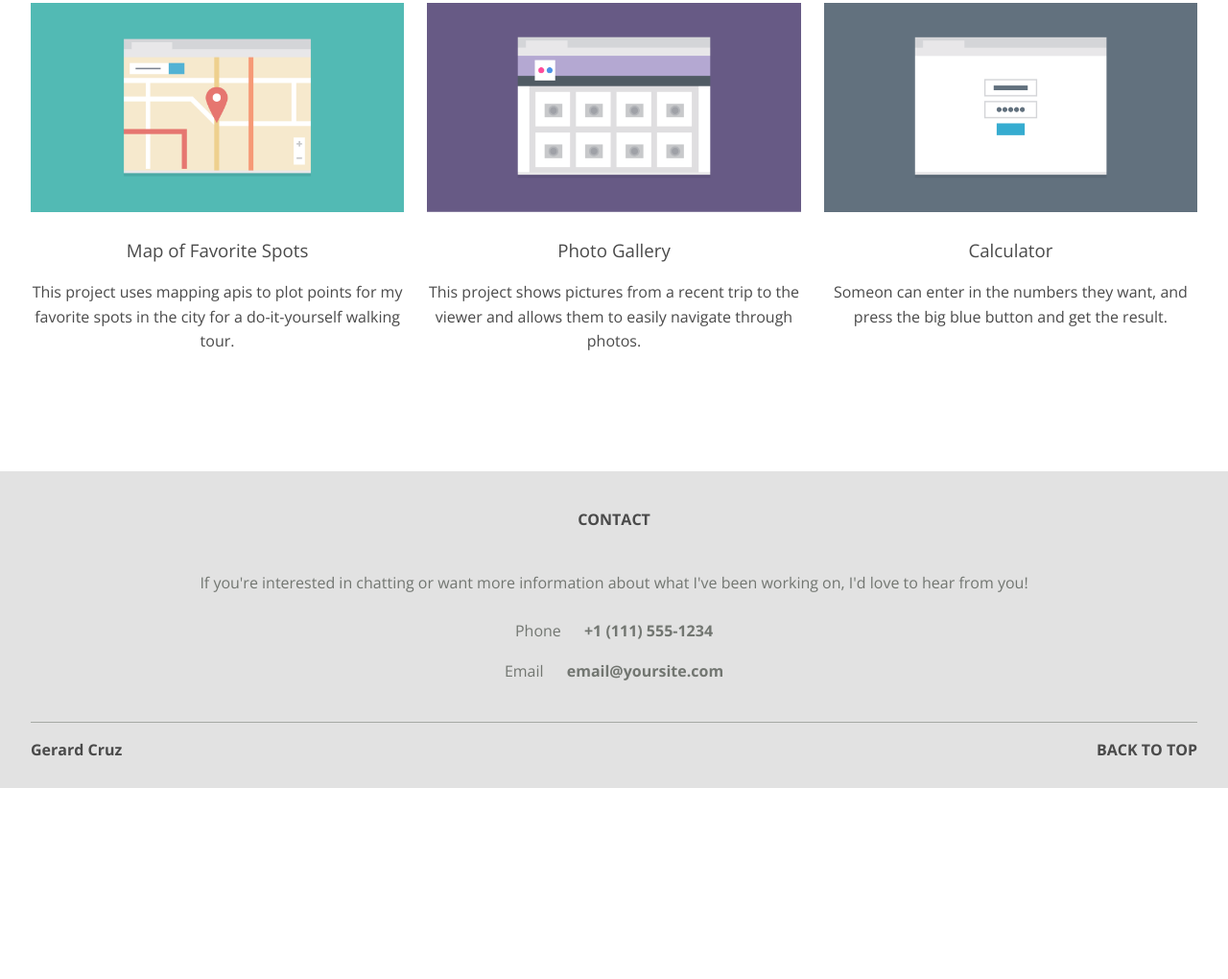
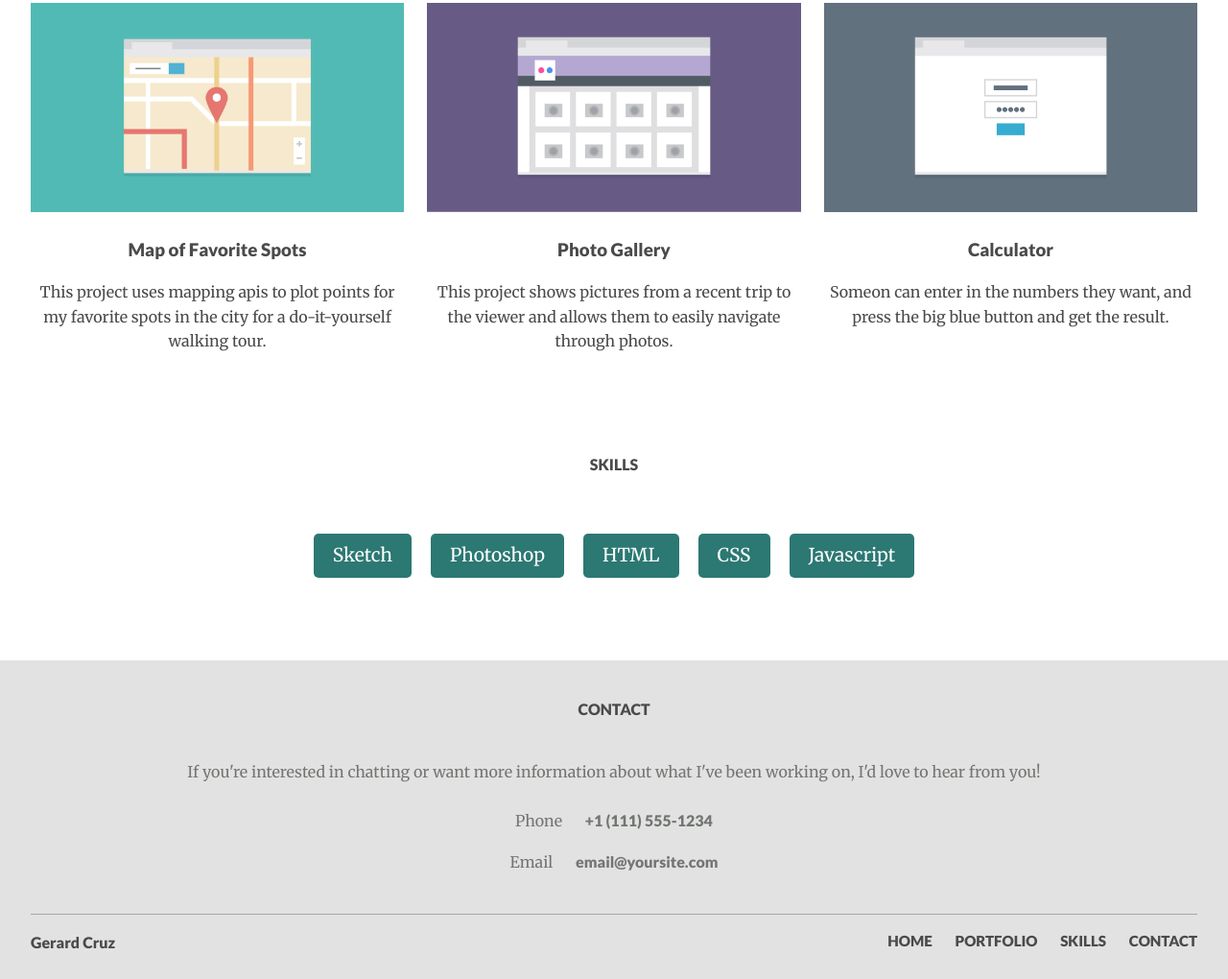
Before and after one commit to gerardbcruz/Techdegree-Unit-2, a plain HTML site: page index.html in a window 1280 px wide. Shown: the part 1055-2075 px from the top of the page at 96% size. Before the commit the page ends 1876 px from the top, so only its background shows below. Drawn offline with nearby package versions, Linux system fonts and the light colour scheme.

Commit message:
Added extra bg color and hover styles
Going for Exceeds grade

```diff
--- a/index.html
+++ b/index.html
@@ -1,10 +1,11 @@
 <!DOCTYPE html>
 
-<html>
+<html lang="en">
 <head>
   <title>Portfolio</title>
   <link rel="stylesheet" href="styles/styles.css">
-  <link href="https://fonts.googleapis.com/css?family=Open+Sans:400,700&display=swap" rel="stylesheet">
+  <link href="https://fonts.googleapis.com/css?family=Lato:400,900%7cMerriweather&display=swap" rel="stylesheet">
+  <meta charset="utf-8">
   <meta name="viewport" content="width=device-width, initial-scale=1.0">
 </head>
 
@@ -14,18 +15,20 @@
     <nav class="container clearfix">
       <h1>Gerard Cruz</h1>
       <ul>
-        <li>Home</li>
-        <li>Portfolio</li>
-        <li>Contact</li>
+        <li><a href="#">Home</a></li>
+        <li><a href="#portfolio">Portfolio</a></li>
+        <li><a href="#skills">Skills</a></li>
+        <li><a href="#contact">Contact</a></li>
       </ul>
     </nav>
-    <section class="header-info container clearfix">
+    <div class="header-info container clearfix">
       <img class="profile-image" src="images/responsive-layout-profile.png" alt="profile image">
       <p>Hi, my name is Gerard and I am a Front End Developer with a background in IT. My passion is in creating clean, engaging, and user-centric design. I enjoy working on meaningful projects that involve UI/UX design, web design, and front end development.</p>
-    </section>
+    </div>
   </header>
 
-  <main class="portfolio container">
+  <main class="container">
+    <section id="portfolio">
       <h2>Portfolio</h2>
       <ul class="portfolio-flex">
         <li class="portfolio-item">
@@ -59,9 +62,21 @@
           <p>Someon can enter in the numbers they want, and press the big blue button and get the result. </p>
         </li>
       </ul>
+      </section>
+
+      <section id="skills">
+        <h2>Skills</h2>
+        <ul>
+          <li>Sketch</li>
+          <li>Photoshop</li>
+          <li>HTML</li>
+          <li>CSS</li>
+          <li>Javascript</li>
+        </ul>
+      </section>
   </main>
 
-  <footer>
+  <footer id="contact">
     <section class="container">
       <h2>Contact</h2>
       <p class="add-bottom-margin">If you're interested in chatting or want more information about what I've been working on, I'd love to hear from you!</p>
@@ -69,7 +84,13 @@
       <p>Email <span>email@yoursite.com</span></p>
       <div class="footer-line clearfix">
         <h3>Gerard Cruz</h3>
-        <p>Back to Top</p>
+        <p><a href="#">Back to Top</a></p>
+        <ul class="bottom-nav">
+          <li><a href="#">Home</a></li>
+          <li><a href="#portfolio">Portfolio</a></li>
+          <li><a href="#skill">Skills</a></li>
+          <li><a href="#contact">Contact</a></li>
+        </ul>
       </div>
     </section>
   </footer>
--- a/styles/styles.css
+++ b/styles/styles.css
@@ -11,7 +11,7 @@
 
 body {
   margin: 0;
-  font-family: "Open Sans", sans-serif;
+  font-family: "Merriweather", sans-serif;
   color: #4A4A4A;
   text-align: center;
   line-height: 1.6em;
@@ -23,22 +23,37 @@ h2 {
   font-size: 1em;
 }
 
+a {
+  text-decoration: none;
+  color: #4A4A4A;
+}
+
+a:hover {
+  color: #ffd800;
+}
+
+h1, h2, h3, a, span {
+  font-family: "Lato", serif;
+  font-weight: 900;
+}
+
 /* Header Styles */
 
 header {
-  background: #E2E2E2;
+  background: #6fb98f;
   padding: 30px 0;
+  color: #ededed;
 }
 
 header h1 {
-  font-weight: 700;
   margin-top: 0;
   margin-bottom: 40px;
   font-size: 2em;
 }
 
 header p {
-  color: #727671;
+  /* color: #727671; */
+  color: #ededed;
 }
 
 ul {
@@ -47,11 +62,15 @@ ul {
 }
 
 nav ul li {
-  background: #fff;
+  background: #004445;
   margin: 6px 0;
+  text-transform: uppercase;
+}
+
+nav ul li a {
+  display: block;
   padding: 10px 0;
-  text-transform: uppercase;
-  font-weight: 700;
+  color: #ededed;
 }
 
 .profile-image {
@@ -62,23 +81,37 @@ nav ul li {
 
 /* Portfolio Styles */
 
-.portfolio {
-  padding: 40px 0 20px;
+main {
+  padding: 40px 0;
 }
 
-.portfolio img {
+#portfolio img {
   width: 100%;
 }
 
-.portfolio li {
+#portfolio li {
   margin-bottom: 70px;
 }
 
-.portfolio h3 {
-  font-weight: normal;
+/* Skills Styles */
+
+#skills ul {
+  display: flex;
+  flex-wrap: wrap;
+  justify-content: center;
 }
 
-/* Footer Styles */
+#skills ul li {
+  /* flex-grow: 1; */
+  background: #2c7873;
+  padding: 10px 20px;
+  margin: 0 10px 30px;
+  color: #fff;
+  border-radius: 5px;
+  font-size: 1.2em;
+}
+
+/* Footer/Contact Styles */
 
 footer {
   background: #E2E2E2;
@@ -100,7 +133,6 @@ footer p {
 
 footer span {
   margin-left: 20px;
-  font-weight: 700;
 }
 
 .footer-line {
@@ -116,8 +148,25 @@ footer span {
 .footer-line p {
   float: right;
   text-transform: uppercase;
-  font-weight: 700;
   color: #4A4A4A;
+}
+
+.bottom-nav {
+  float: right;
+  text-transform: uppercase;
+  color: #4A4A4A;
+  display: none;
+  font-size: .95rem;
+}
+
+.bottom-nav li {
+  display: inline-block;
+  margin-left: 20px;
+}
+
+.bottom-nav a:hover,
+.footer-line a:hover {
+  color: #2c7873;
 }
 
 .clearfix:after {
@@ -173,9 +222,20 @@ footer span {
     flex-basis: 49%;
   }
 
+  /* Footer/Contact Styles */
+
+  .footer-line p {
+    display: none;
+  }
+
+  .bottom-nav {
+    display: block;
+  }
+
 }
 
 @media screen and (min-width: 1024px) {
+
   /* Header Styles */
   header h1 {
     float: left;
@@ -199,7 +259,6 @@ footer span {
   /* Portfolio Styles */
 
   .portfolio-item {
-    /* flex-grow: 1; */
     flex-basis: 32%;
   }
 
```
Also changed, not shown: 1 other file.
